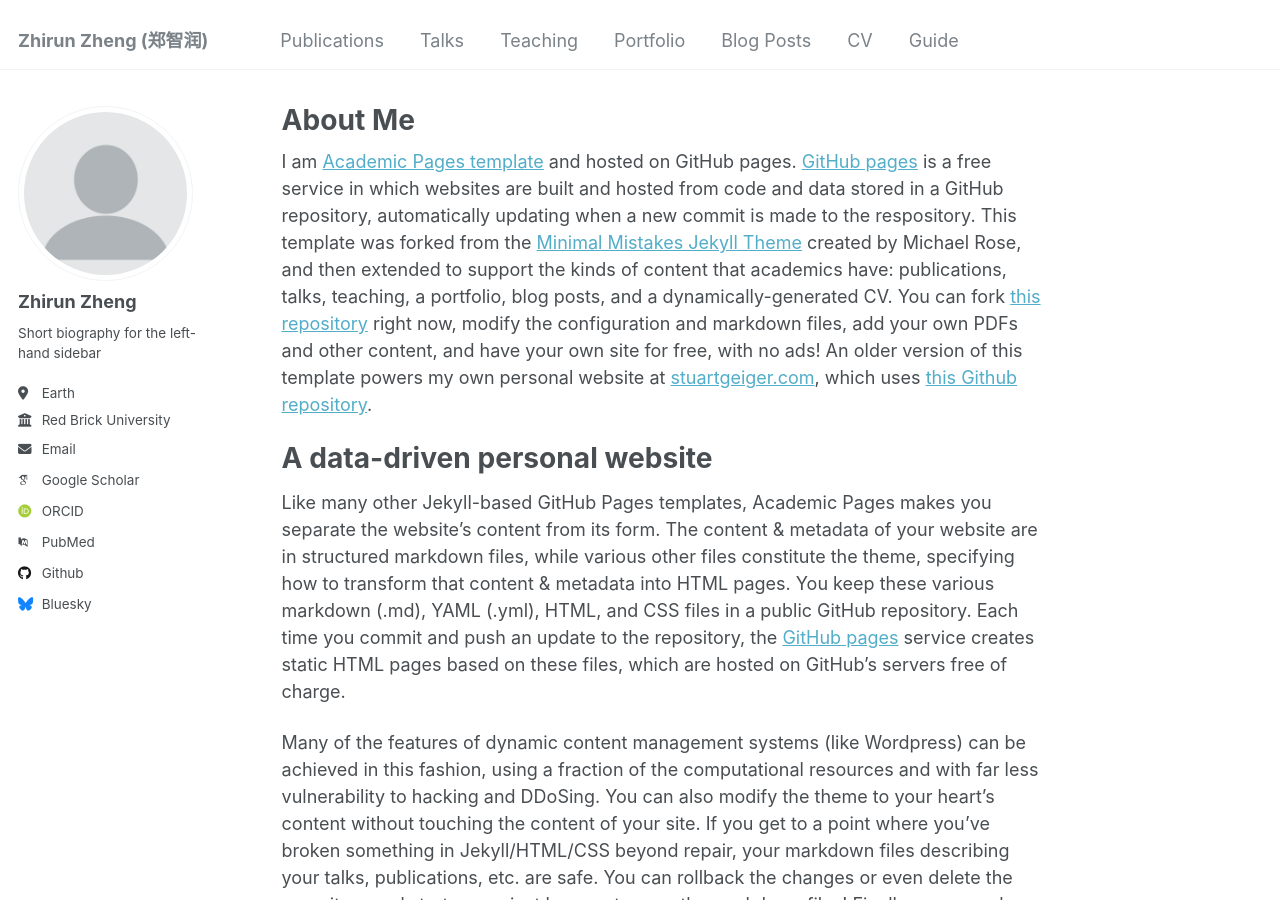
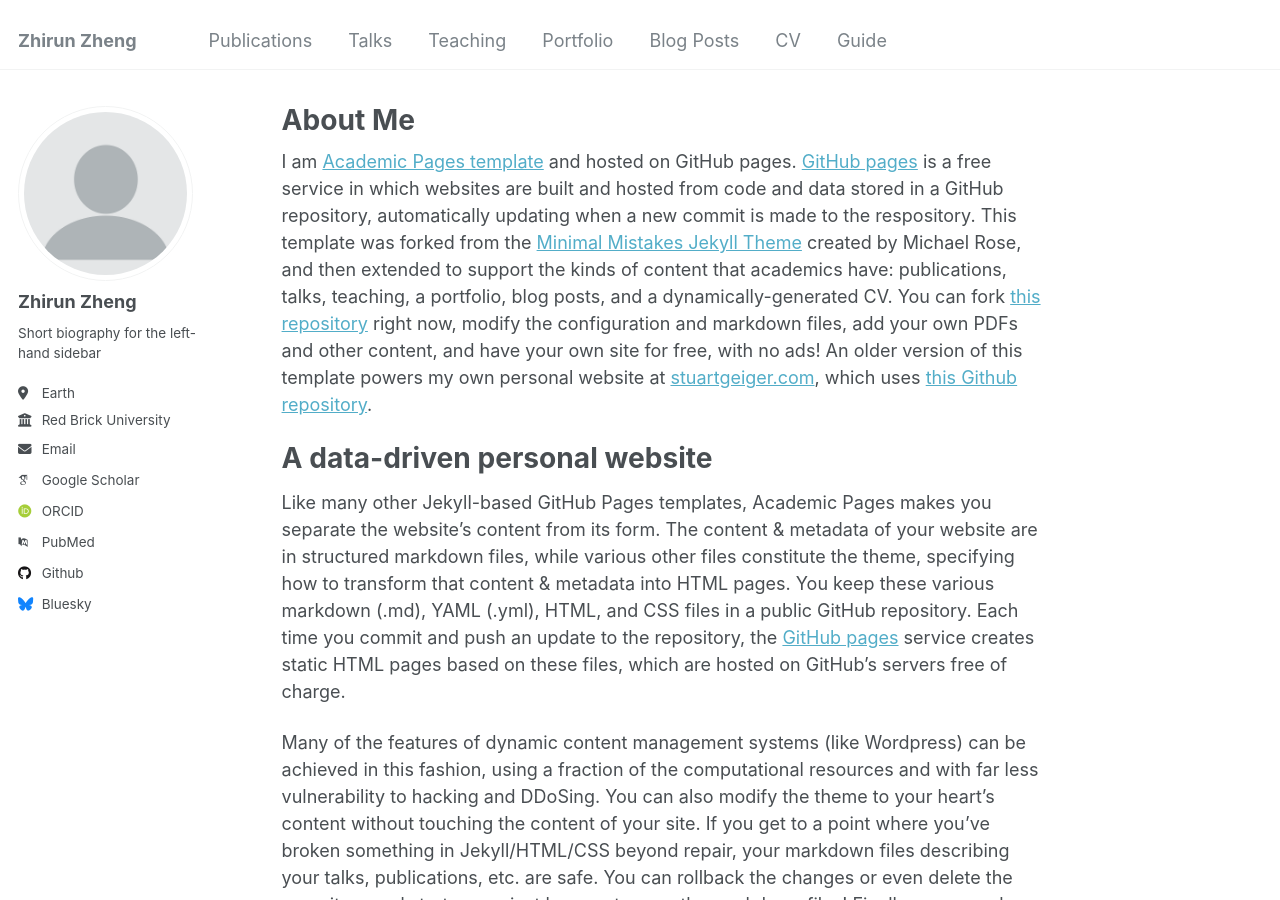
Before and after one commit to zhengzhirun/EN, a Jekyll site: the page built from _pages/about.md, in a window 1280 px wide and 900 px high. Built offline with Jekyll 4.4.1, drawn with Linux system fonts in a browser that asks for light colours; some web fonts are replaced.

Commit message:
Update _config.yml

```diff
--- a/_config.yml
+++ b/_config.yml
@@ -8,7 +8,7 @@
 
 # Basic Site Settings
 locale                   : "en-US"
-title                    : "Zhirun Zheng (郑智润)"
+title                    : "Zhirun Zheng"
 title_separator          : "-"
 name                     : &name "郑智润"
 description              : &description "personal description"
```
